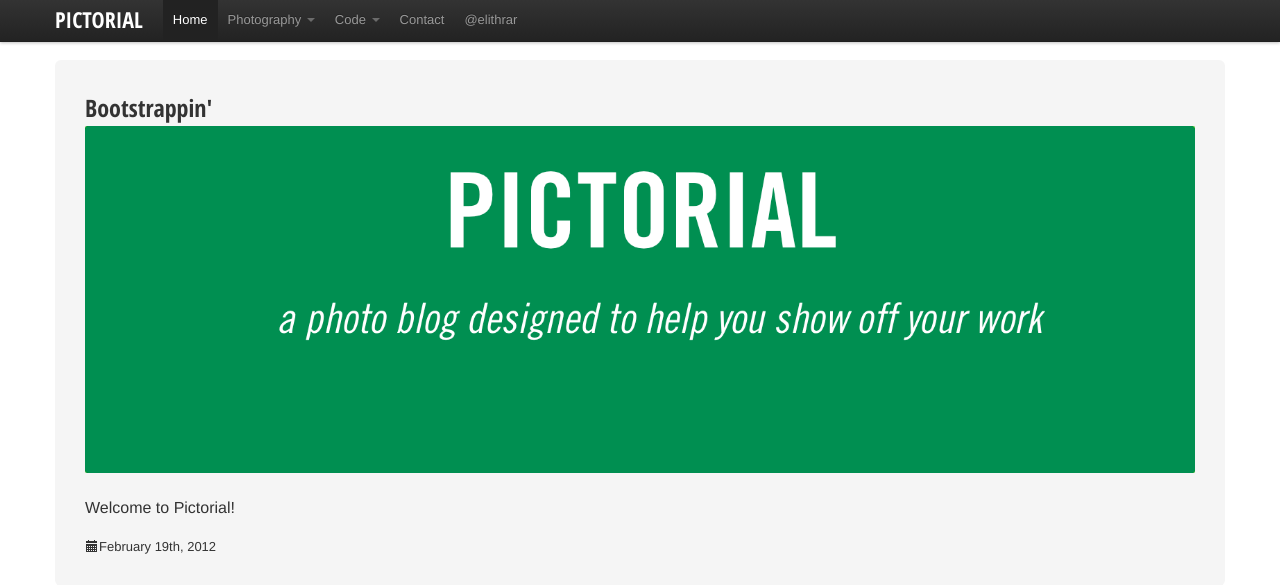
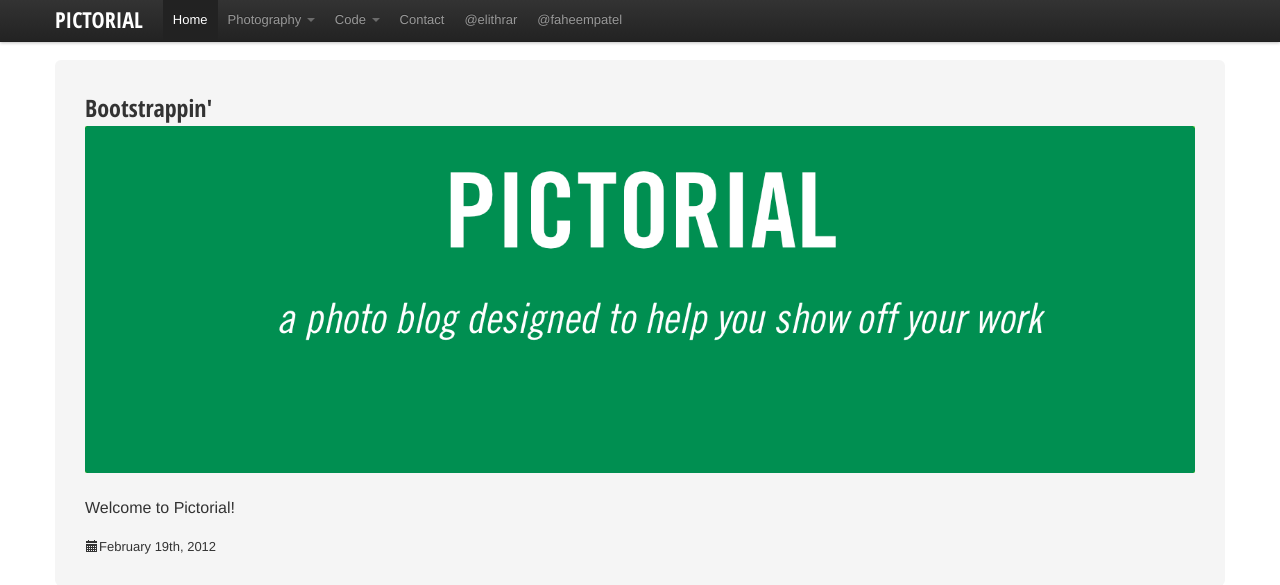
Before and after one commit to faheempatel/pictorial, a Django app: template pictorial/templates/index.html in a window 1280 px wide. Shown: the top 585 px of the page. Run offline with Django 3.2, Linux system fonts and the light colour scheme; the template is opened without the code that fills it, so the values that code supplies are empty; some libraries are stand-ins or nearby versions.

Commit message:
Added @faheempatel to index.html

```diff
--- a/pictorial/templates/index.html
+++ b/pictorial/templates/index.html
@@ -77,6 +77,7 @@
 
               <li class=""><a href="#contact">Contact</a></li>
               <li class=""><a href="http://twitter.com/elithrar">@elithrar</a></li>
+              <li class=""><a href="http://twitter.com/faheempatel">@faheempatel</a></li>
 
               </ul>
 
```
